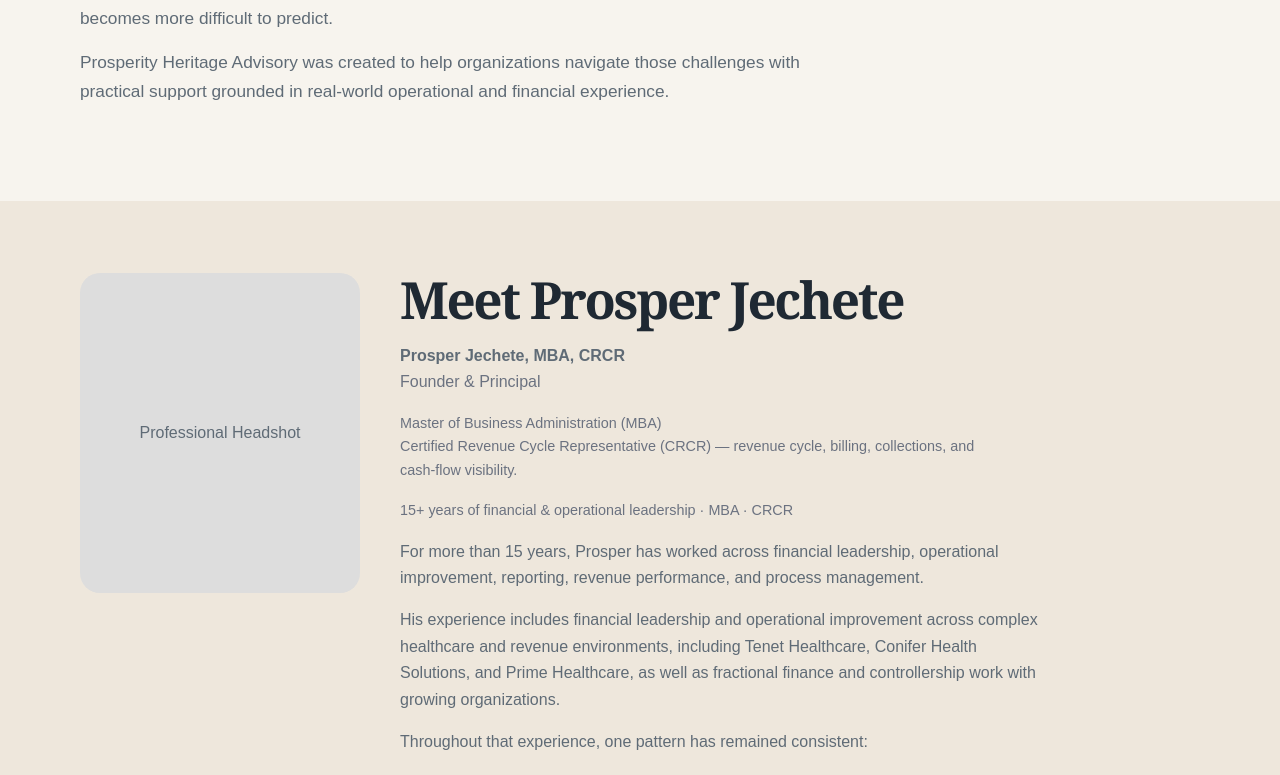
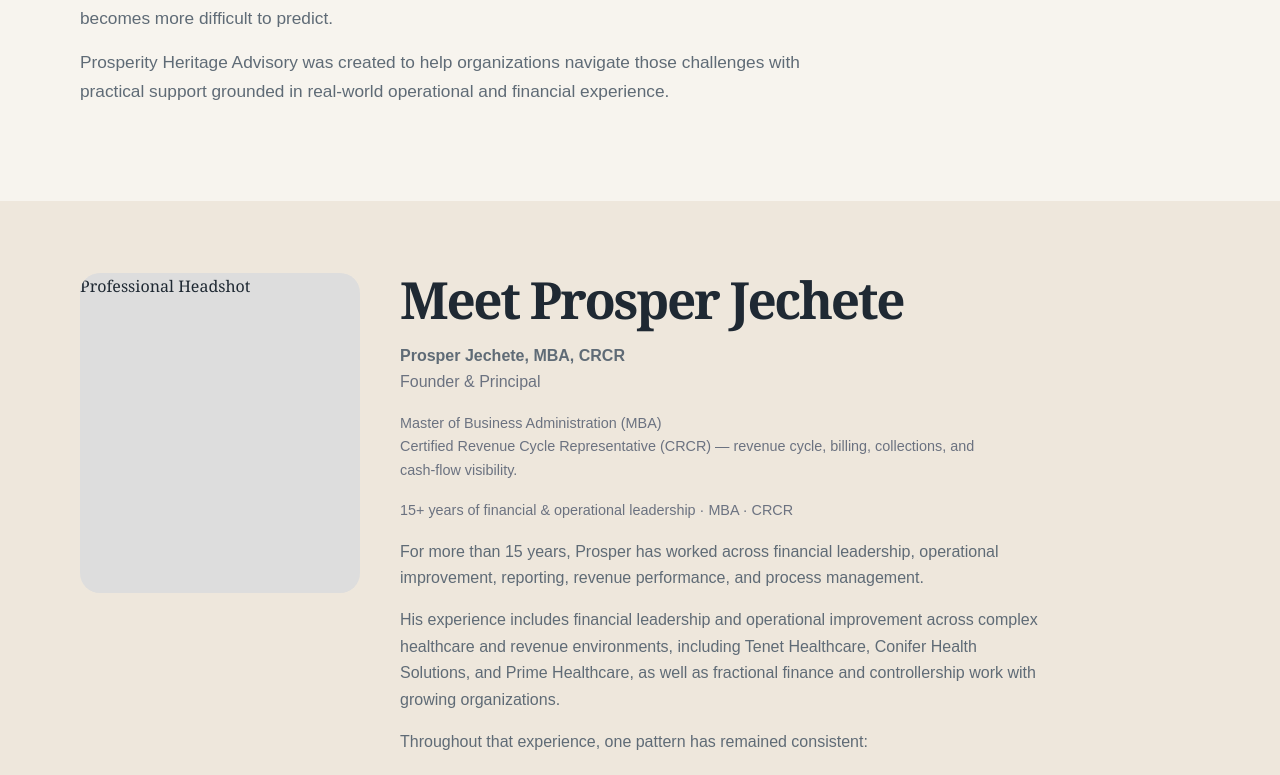
Before and after one commit to pjechete/prosperity-heritage-Advisory-Services, a Next.js app: page /about in a window 1280 px wide. Shown: the part 480-1255 px from the top of the page. Built offline with nearby package versions, Linux system fonts and the light colour scheme.

Commit message:
Update globals.css

```diff
--- a/src/app/globals.css
+++ b/src/app/globals.css
@@ -454,14 +454,11 @@ h3 {
 }
 
 .mock-avatar {
+  margin: 0;
+  border-radius: 20px;
+  overflow: hidden;
   height: 320px;
-  display: flex;
-  align-items: center;
-  justify-content: center;
-  border-radius: 20px;
   background: #ddd;
-  color: var(--muted);
-  font-family: Arial, Helvetica, sans-serif;
 }
 
 .mock-profile span {
```
